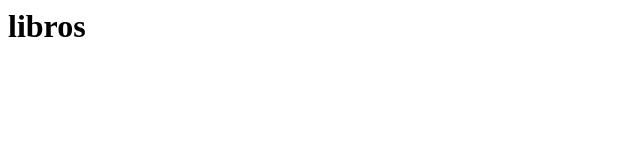
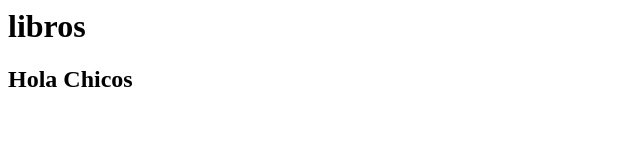
Before and after one commit to Grupo2bit/controlDeLibros, a website: page index.html in a window 1280 px wide. Shown: the whole page, without its empty margins (0-640 px from the left). Drawn offline with Linux system fonts and the light colour scheme.

Commit message:
cambio index

```diff
--- a/index.html
+++ b/index.html
@@ -1 +1,3 @@
 <h1>libros</h1>
+
+<h2>Hola Chicos</h2>
```
